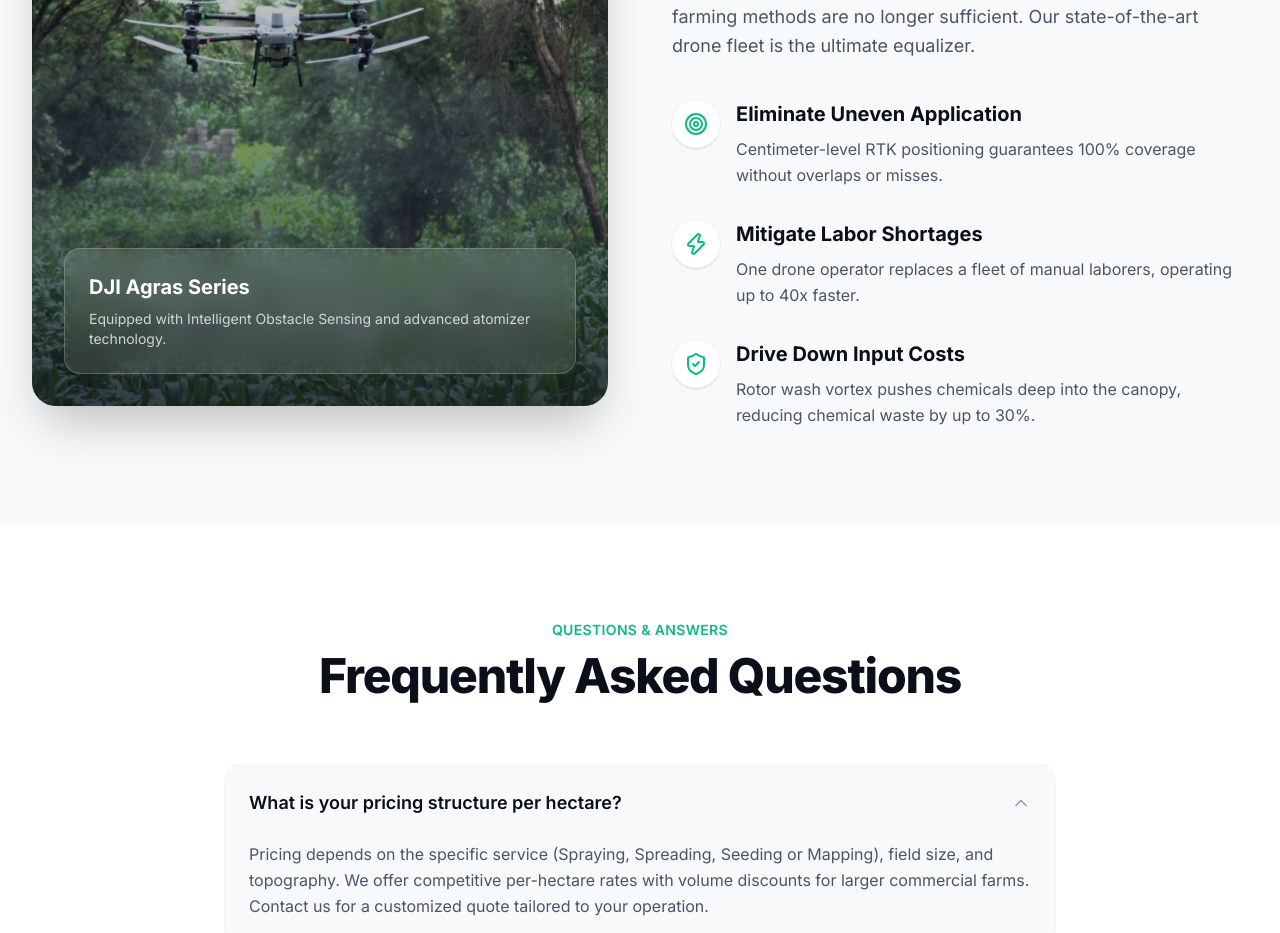
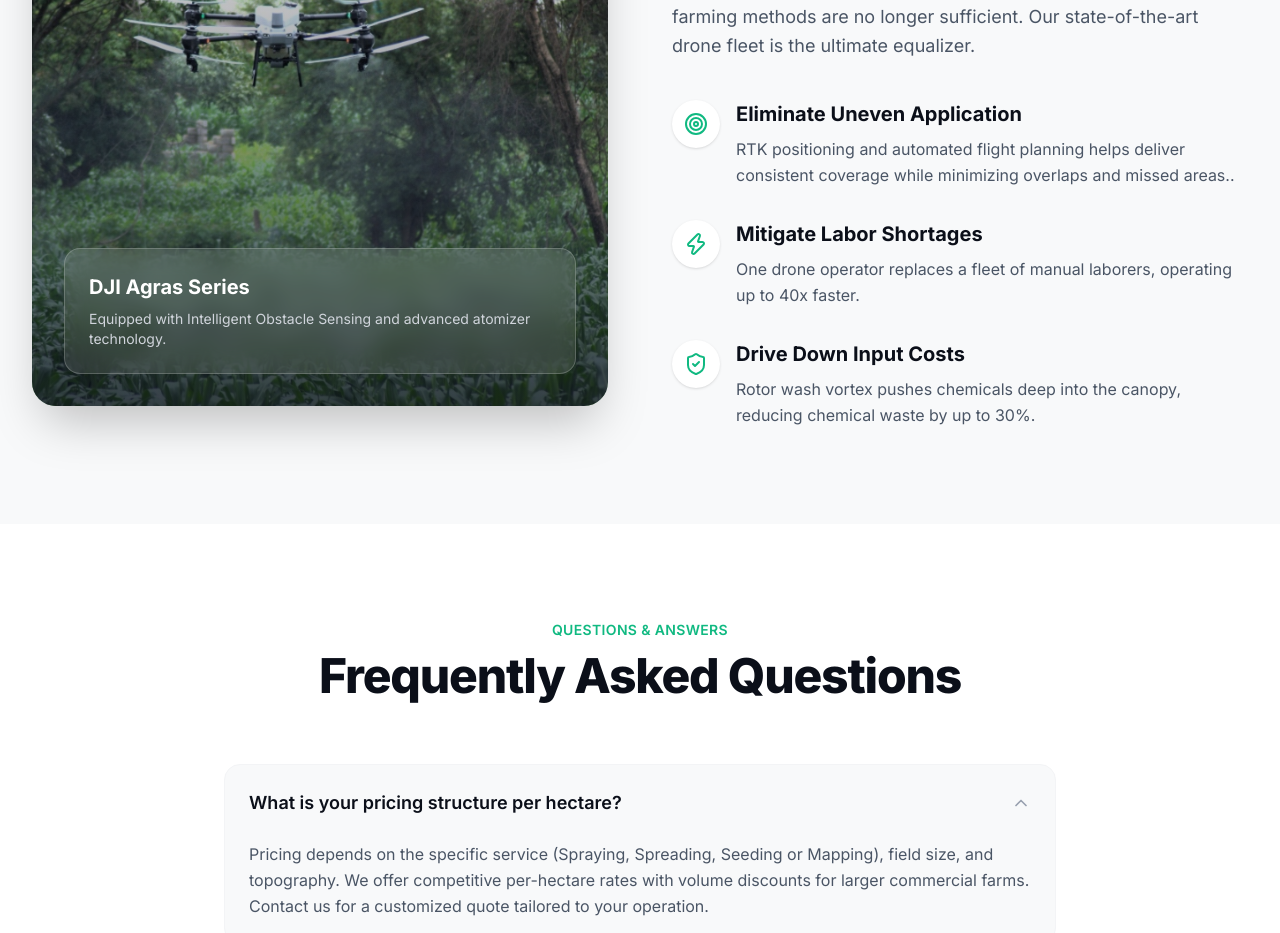
Before and after one commit to Pmwanza/lumora-farming, a Next.js app: page / in a window 1280 px wide. Shown: the part 2340-3273 px from the top of the page. Built offline with nearby package versions, Linux system fonts and the light colour scheme.

Commit message:
Update Technology.tsx

```diff
--- a/src/components/sections/Technology.tsx
+++ b/src/components/sections/Technology.tsx
@@ -5,7 +5,7 @@ export default function Technology() {
     {
       icon: <Target className="w-6 h-6 text-brand" />,
       title: "Eliminate Uneven Application",
-      description: "Centimeter-level RTK positioning guarantees 100% coverage without overlaps or misses."
+      description: "RTK positioning and automated flight planning helps deliver consistent coverage while minimizing overlaps and missed areas.."
     },
     {
       icon: <Zap className="w-6 h-6 text-brand" />,
```
